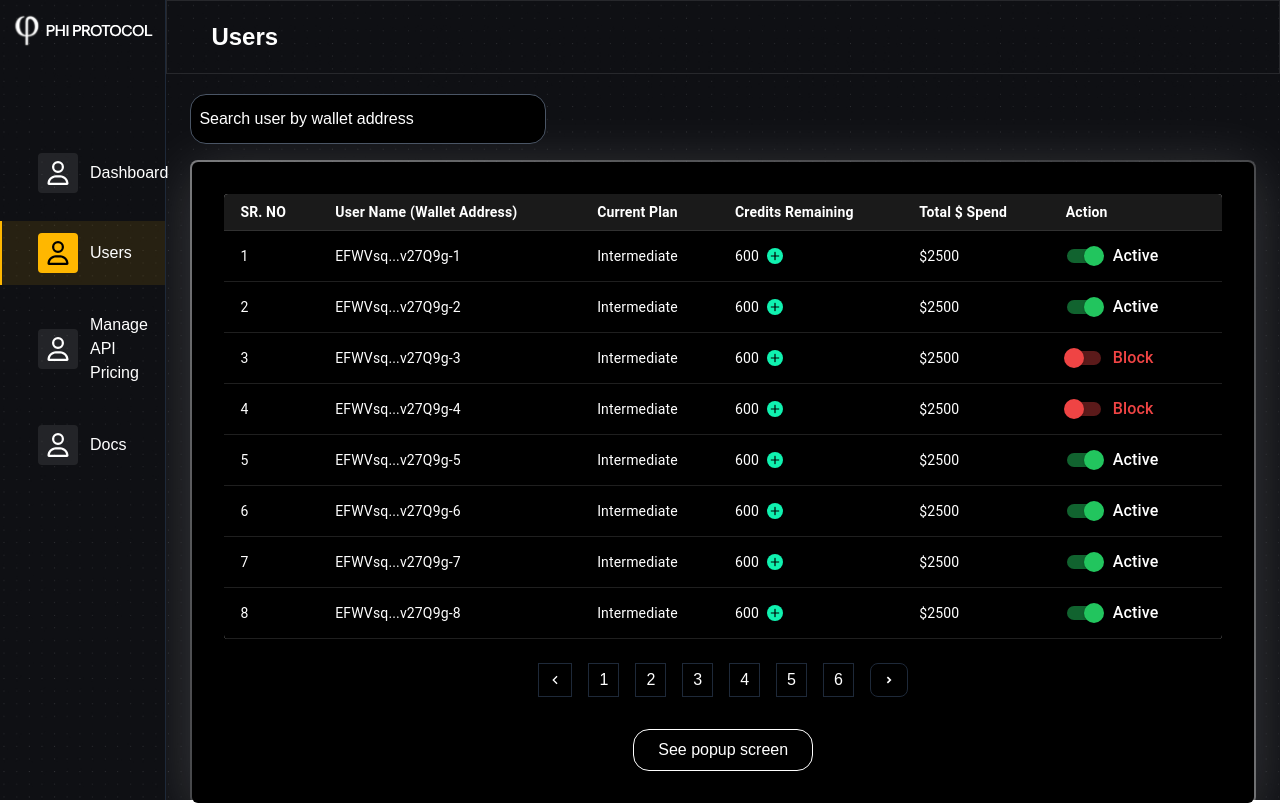
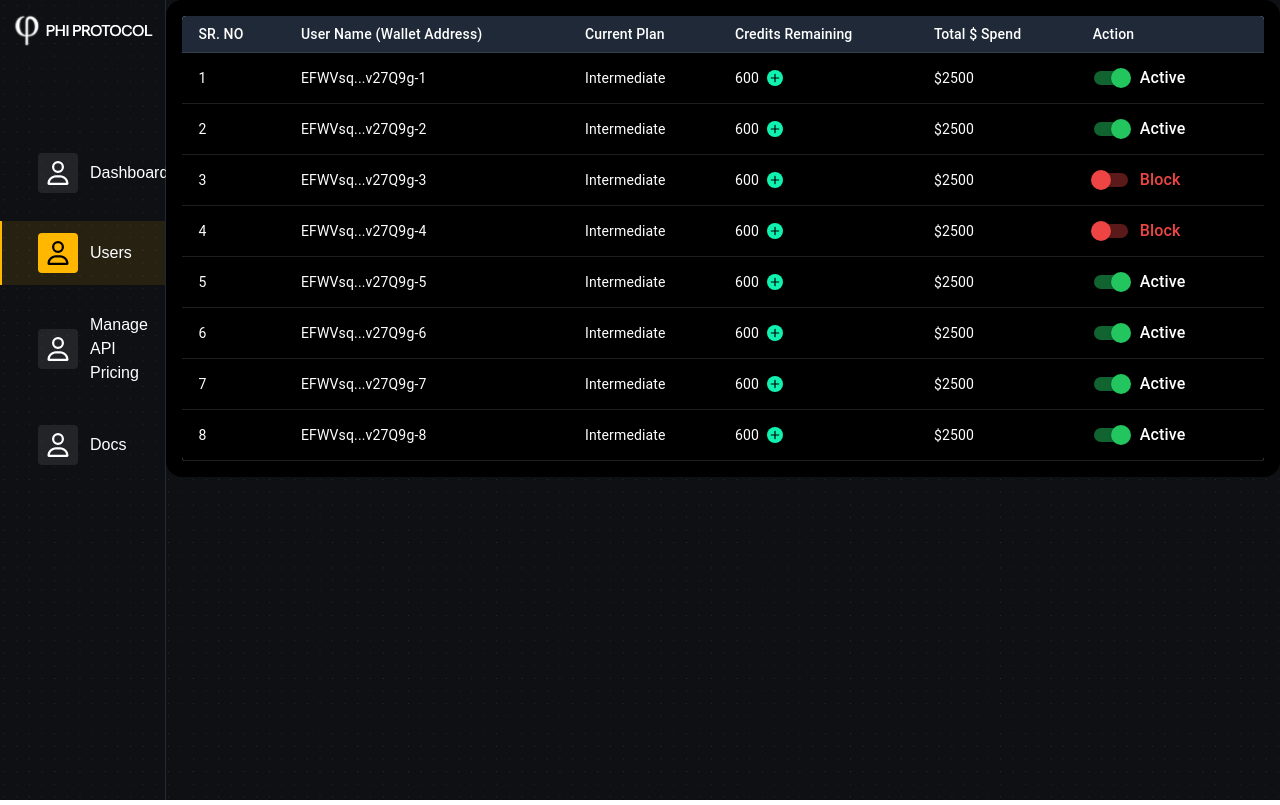
Before and after one commit to ashishrana9k/AdminPanel, a Next.js app: page /Users in a window 1280 px wide. Built offline with nearby package versions, Linux system fonts and the light colour scheme.

Commit message:
update table track

```diff
--- a/src/app/Users/page.tsx
+++ b/src/app/Users/page.tsx
@@ -1,7 +1,6 @@
 'use client';
-
 import * as React from 'react';
-import { useState, useEffect } from 'react';
+import { useState } from 'react';
 
 import Table from '@mui/material/Table';
 import TableBody from '@mui/material/TableBody';
@@ -12,11 +11,7 @@ import TableRow from '@mui/material/TableRow';
 import Paper from '@mui/material/Paper';
 import Switch from '@mui/material/Switch';
 import FormControlLabel from '@mui/material/FormControlLabel';
-import Image from 'next/image';
-import ThirdScreen from '@/app/ThirdScreen/page';
-import Manage from '@/app/Topsection/page'
 
-import { RiArrowDropRightLine, RiArrowLeftSLine } from "react-icons/ri";
 
 interface RowData {
   name: string;
@@ -37,37 +32,27 @@ function createData(
 }
 
 const allRows = Array.from({ length: 48 }, (_, i) =>
-  createData(`EFWVsq...v27Q9g-${i + 1}`, 'Intermediate', 600, '$2500', 4.0 + (i % 5))
+  createData(`EFWVsq...v27Q9g-${i + 1}`, 'Intermediate', 600, '$2500', 4.0 + (i % 5)) // `action` is passed as a number here
 );
 
 const rowsPerPage = 8;
 
 export default function Page() {
-  const [page, setPage] = useState(1);
-  const [searchTerm, setSearchTerm] = useState('');
-  const [showPopup, setShowPopup] = useState(false);
+  const [page] = useState(1); // Static page - pagination removed
 
   const [activeToggles, setActiveToggles] = useState(() => {
-    const initialState = {};
+    const initialState: { [key: string]: boolean } = {}; // Add type for initialState
     allRows.forEach((row, index) => {
-      initialState[row.name] = !(index === 2 || index === 3);
+      initialState[row.name] = !(index === 2 || index === 3); // 3rd and 4th inactive
     });
     return initialState;
   });
 
-  const filteredRows = allRows.filter(row =>
-    row.name.toLowerCase().includes(searchTerm.toLowerCase())
-  );
+  const startIndex = (page - 1) * rowsPerPage;
+  const currentRows = allRows.slice(startIndex, startIndex + rowsPerPage);
 
-  const totalPages = Math.ceil(filteredRows.length / rowsPerPage);
-  const startIndex = (page - 1) * rowsPerPage;
-  const currentRows = filteredRows.slice(startIndex, startIndex + rowsPerPage);
-
-  useEffect(() => {
-    setPage(1);
-  }, [searchTerm]);
-
-  const toggleUser = (name) => {
+  // FIX HERE: Add type annotation for 'name'
+  const toggleUser = (name: string) => {
     setActiveToggles(prev => ({
       ...prev,
       [name]: !prev[name]
@@ -75,55 +60,25 @@ export default function Page() {
   };
 
   return (
-    <div className=''>
-      {/* Header */}
-      <div className='border-b border px-6 border-[#FFFFFF1A]'>
-        <Manage />
-      </div>
-
-      {/* Search + Table Wrapper */}
-      <div className='px-6 border-[#FFFFFF1A] overflow-hidden'>
-        {/* Search Input */}
-        <div className="mb-4 my-5">
-          <input
-            type="text"
-            placeholder="Search user by wallet address"
-            value={searchTerm}
-            onChange={e => setSearchTerm(e.target.value)}
-            className="w-full md:w-1/3 py-3 px-2 rounded-2xl border border-gray-600 bg-black text-white placeholder-white focus:outline-none focus:border-yellow-500"
-          />
-        </div>
-
-        {/* Table */}
-        <div className="gradient-border border-t border-r border-r-[#FFFFFF33] border-t-[#FFFFFF4D] border-b border-b-[#FFFFFF73] border-l border-l-[#FFFFFF73] " style={{ boxShadow: '0px 10px 61px 0px #FFFFFF2E' }}>
-
-          <div className='p-4'>
-            <TableContainer component={Paper} className="bg-black overflow-hidden">
-              <Table className="text-white shadow bg-black" size="small" aria-label="dense table">
-                <TableHead className='bg-[#FFFFFF1A]'>
-                  <TableRow>
-                    <TableCell sx={{ color: '#fff', fontWeight: 600, borderBottom: '1px solid #FFFFFF1A' }}>SR. NO</TableCell>
-                    <TableCell sx={{ color: '#fff', fontWeight: 600, borderBottom: '1px solid #FFFFFF1A' }}>User Name (Wallet Address)</TableCell>
-                    <TableCell sx={{ color: '#fff', fontWeight: 600, borderBottom: '1px solid #FFFFFF1A' }}>Current Plan</TableCell>
-                    <TableCell sx={{ color: '#fff', fontWeight: 600, borderBottom: '1px solid #FFFFFF1A' }}>Credits Remaining</TableCell>
-                    <TableCell sx={{ color: '#fff', fontWeight: 600, borderBottom: '1px solid #FFFFFF1A' }}>Total $ Spend</TableCell>
-                    <TableCell sx={{ color: '#fff', fontWeight: 600, borderBottom: '1px solid #FFFFFF1A' }}>Action</TableCell>
+    <div className="bg-black p-4 rounded-2xl bottomborderrs">
+      <TableContainer component={Paper} className="bg-black rounded-xl overflow-hidden">
+        <Table className="text-white" size="small" aria-label="dense table">
+          <TableHead>
+            <TableRow style={{ backgroundColor: '#1f2937' }}>
+              <TableCell sx={{ color: '#fff', fontWeight: 500, borderBottom: '1px solid #FFFFFF1A' }}>SR. NO</TableCell>
+              <TableCell sx={{ color: '#fff', fontWeight: 500, borderBottom: '1px solid #FFFFFF1A' }}>User Name (Wallet Address)</TableCell>
+              <TableCell sx={{ color: '#fff', fontWeight: 500, borderBottom: '1px solid #FFFFFF1A' }}>Current Plan</TableCell>
+              <TableCell sx={{ color: '#fff', fontWeight: 500, borderBottom: '1px solid #FFFFFF1A' }}>Credits Remaining</TableCell>
+              <TableCell sx={{ color: '#fff', fontWeight: 500, borderBottom: '1px solid #FFFFFF1A' }}>Total $ Spend</TableCell>
+              <TableCell sx={{ color: '#fff', fontWeight: 500, borderBottom: '1px solid #FFFFFF1A' }}>Action</TableCell>
             </TableRow>
           </TableHead>
           <TableBody>
-                  {currentRows.length === 0 ? (
-                    <TableRow>
-                      <TableCell colSpan={6} className="text-center text-white py-4">
-                        No users found.
-                      </TableCell>
-                    </TableRow>
-                  ) : (
-                    currentRows.map((row, index) => (
+            {currentRows.map((row, index) => (
               <TableRow
-                        className="hover:bg-[#FFFFFF1A] bottomborderrs"
-
                 key={`${row.name}-${index}`}
-                      // sx={{ borderBottom: '1px solid red' }} // RED BOTTOM BORDER
+                className='bg-black'
+                sx={{ borderBottom: '1px solid #FFFFFF1A' }}
               >
                 <TableCell sx={{ color: '#fff' }}>{startIndex + index + 1}</TableCell>
                 <TableCell sx={{ color: '#fff' }}>{row.name}</TableCell>
@@ -131,7 +86,15 @@ export default function Page() {
                 <TableCell sx={{ color: '#fff' }}>
                   <div className="flex items-center gap-2">
                     {row.credits}
-                            <img src="/images/greenplus.svg" alt="Credits" width={16} height={16} />
+                    <img
+                      src="/images/greenplus.svg"
+                      alt="Credits"
+                      width={16}
+                      height={16}
+                      // For Next.js Image component, you generally need a `priority` prop
+                      // or ensure the image is correctly configured for optimization.
+                      // If you're using plain <img>, this is fine.
+                    />
                   </div>
                 </TableCell>
                 <TableCell sx={{ color: '#fff' }}>{row.totalSpend}</TableCell>
@@ -168,71 +131,10 @@ export default function Page() {
                   />
                 </TableCell>
               </TableRow>
-                    ))
-                  )}
+            ))}
           </TableBody>
         </Table>
       </TableContainer>
-
-
-            {/* Pagination */}
-            <div className="flex justify-center mt-6 space-x-2 text-white gap-2 items-center flex-wrap">
-              <button
-                className='border py-2 px-2 border-gray-800 '
-                onClick={() => setPage(page - 1)}
-                disabled={page === 1}>
-                <RiArrowLeftSLine />
-              </button>
-
-              {Array.from({ length: totalPages }).map((_, i) => (
-                <button
-                  className='border py-1 px-2.5 border-gray-800'
-                  key={i}
-                  onClick={() => setPage(i + 1)}>
-                  {i + 1}
-                </button>
-              ))}
-
-              <button
-                className='border py-1.5 px-2 border-gray-800 rounded-lg'
-                onClick={() => setPage(page + 1)}
-                disabled={page === totalPages}
-              >
-                <RiArrowDropRightLine className='text-xl' />
-              </button>
-            </div>
-
-            {/* Popup Button */}
-            <div className="mt-8 text-center">
-              <button
-                className='border py-2 px-6 cursor-pointer rounded-2xl text-white'
-                onClick={() => setShowPopup(true)}
-              >
-                See popup screen
-              </button>
-            </div>
-
-            {/* Popup Modal */}
-            {showPopup && (
-              <div className="fixed inset-0 z-50 backdrop-blur-white bg-black/80 flex items-center justify-center">
-                <div className="text-black rounded-2xl px-5 border py-4 gradient-border text-center relative" style={{ boxShadow: '0px 10px 61px 0px #FFFFFF2E' }}>
-                  <div className='' >
-                    <div
-                      className='text-white text-4xl flex justify-end cursor-pointer'
-                      onClick={() => setShowPopup(false)}
-                    >
-                      <span className='bg-[#FFFFFF1A] text-white rounded-[100px] mb-4 mt-2 h-[24px] w-[24px]'>
-                        <Image src="/images/cencel.svg" height={40} width={40} alt="" />
-                      </span>
-                    </div>
-                    <ThirdScreen />
-                  </div>
-                </div>
-              </div>
-            )}
-          </div>
-        </div>
-      </div>
     </div>
   );
 }
```
Lines whose indentation alone changed are shown as unchanged.
